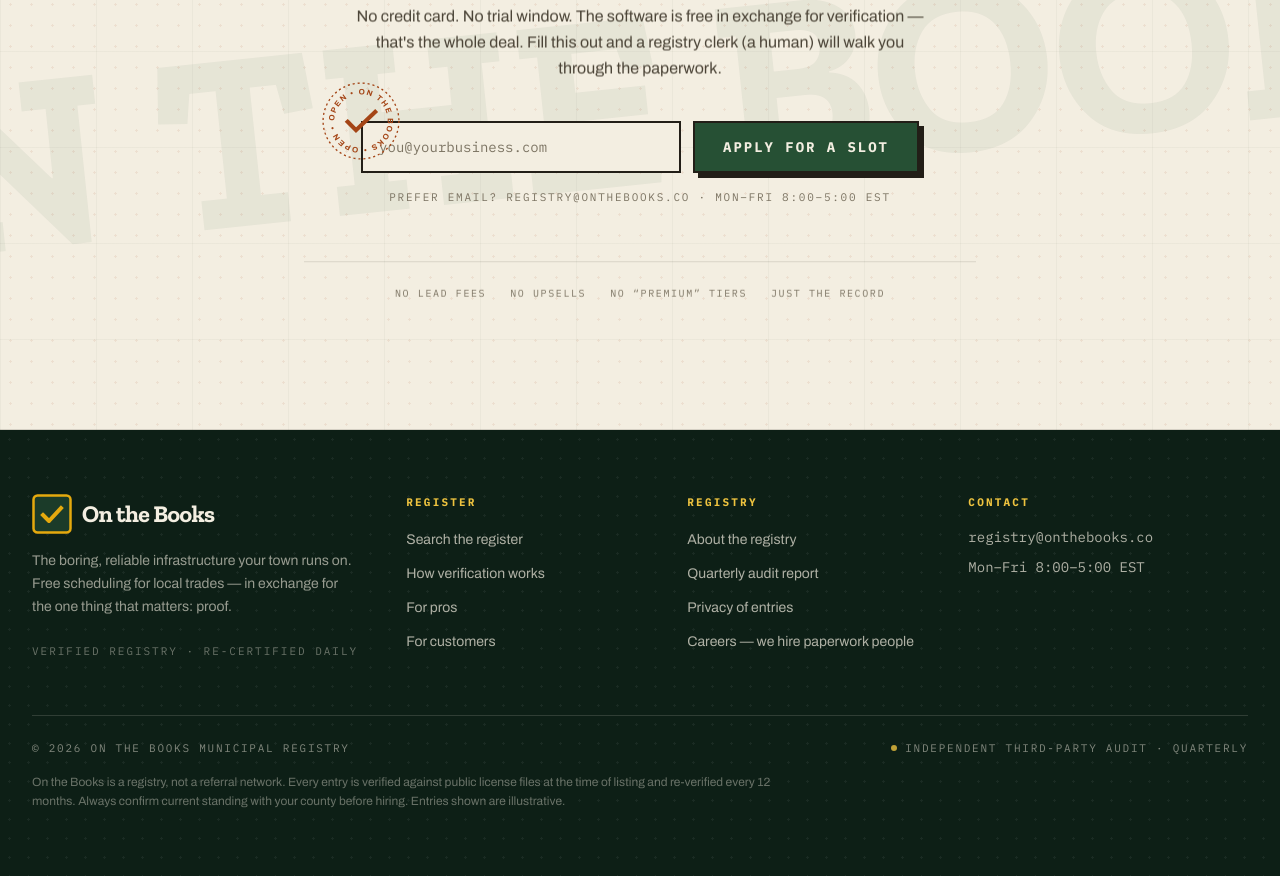
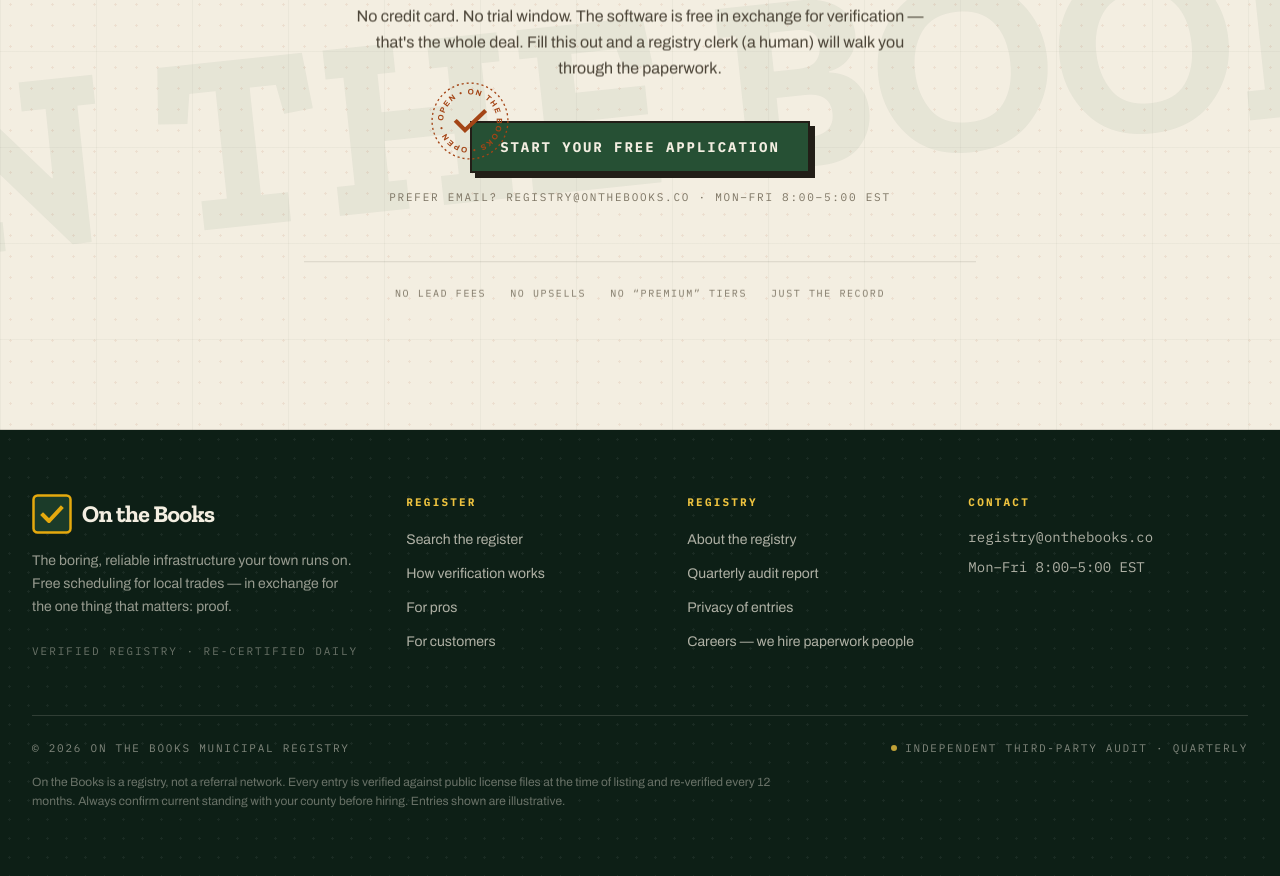
Before and after one commit to Mannn2105/tradeverify, a Next.js app: page / in a window 1280 px wide. Shown: the part 4860-5736 px from the top of the page. Built offline with nearby package versions, Linux system fonts and the light colour scheme; no server answers; the database is empty.

Commit message:
feat: connect landing page to provider onboarding

```diff
--- a/src/components/CTASection.tsx
+++ b/src/components/CTASection.tsx
@@ -1,6 +1,6 @@
 import Reveal from "./Reveal";
 import Stamp from "./Stamp";
-import CtaForm from "./CtaForm";
+import Link from "next/link";
 
 export default function CTASection() {
   return (
@@ -36,7 +36,7 @@ export default function CTASection() {
               label="OPEN"
               delay={700}
             />
-            <CtaForm />
+            <Link href="/register" className="inline-flex border-2 border-ink bg-forest-700 px-7 py-3.5 font-mono text-sm font-bold uppercase tracking-[0.14em] text-paper shadow-[5px_5px_0_0_rgba(34,30,23,1)] transition-transform hover:-translate-y-0.5">Start your free application</Link>
           </div>
           <p className="mt-4 font-mono text-[11px] uppercase tracking-[0.16em] text-ink-3">
             Prefer email? registry@onthebooks.co · Mon–Fri 8:00–5:00 EST
```
